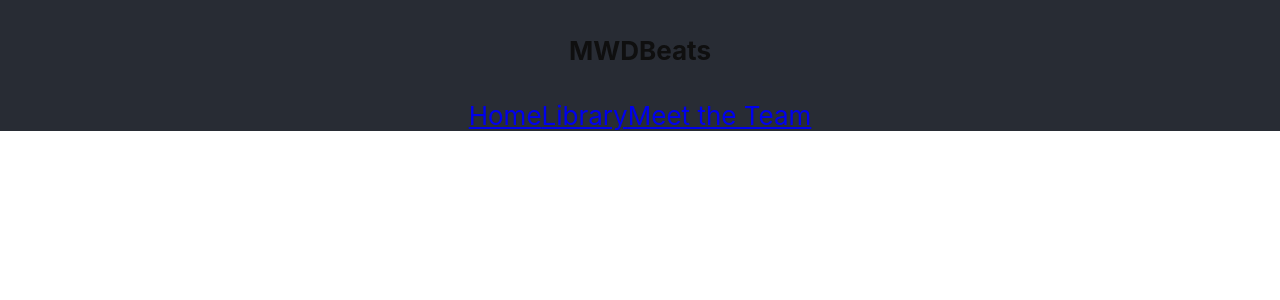
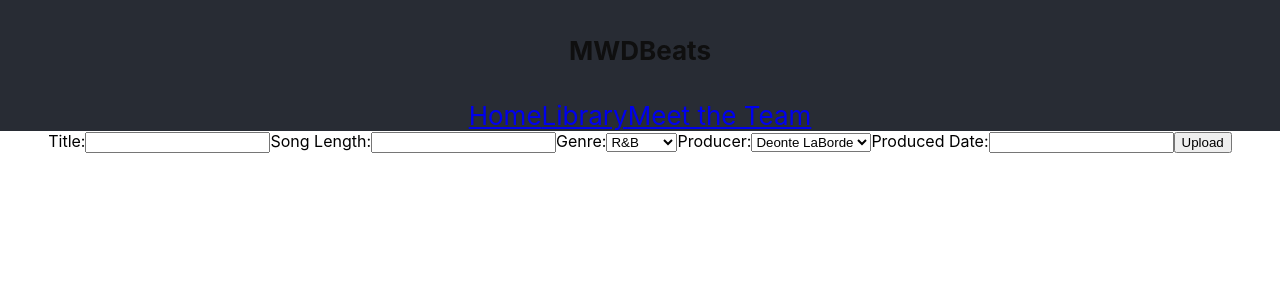
Before and after one commit to deontelaborde/mern_project, a React (Create React App) app in the folder client/: page /new in a window 1280 px wide. Shown: the top 300 px of the page. Built offline with nearby package versions, Linux system fonts and the light colour scheme.

Commit message:
created addSongForm

```diff
--- a/client/src/App.js
+++ b/client/src/App.js
@@ -6,6 +6,7 @@ import Nav from './components/Nav'
 import Library from './components/Library'
 import Team from './components/Team'
 import SongDetails from './components/SongDetails'
+import AddSongForm from './components/AddSongForm'
 
 function App() {
   return (
@@ -17,6 +18,7 @@ function App() {
           <Route path="/library" element={<Library />} />
           <Route path="/meet-the-team" element={<Team />} />
           <Route path="/library/:id" element={<SongDetails />} />
+          <Route path="new" element={<AddSongForm />} />
         </Routes>
       </main>
     </div>
--- /dev/null
+++ b/client/src/components/AddSongForm.jsx
@@ -0,0 +1,75 @@
+import React, {useState} from 'react'
+
+function AddSongForm() {
+
+const initialState = {
+  title: '',
+    song_length: '',
+    genre: '',
+    producer: '',
+    produced_date: '',
+
+
+}
+
+const [formState, setFormState] = useState(initialState)
+
+
+const handleChange = event => {
+  setFormState({...formState, [event.target.id]: event.target.value})
+}
+const handleSubmit = event => {
+  event.preventDefault()
+  console.log(formState)
+  setFormState(initialState)
+
+}
+return (
+  <form onSubmit={handleSubmit}>
+    <label htmlFor = 'title'>Title:</label>
+      <input
+    type="text"
+    id="title"
+    onChange={handleChange}
+    value={formState.title}
+    />
+
+    <label htmlFor = 'song_length'>Song Length:</label>
+    <input
+    type="text"
+    id="song_length"
+    onChange={handleChange}
+    value={formState.song_length}
+    />
+
+    <label htmlFor = 'genre'>Genre:</label>
+    <select id="genre" onChange={handleChange} value={formState.genre}>
+    <option value="rnb">R&B</option>
+    <option value="hip-hop">Hip-Hop</option>
+    <option value="rap">Rap</option>
+    </select>
+
+    <label htmlFor = 'producer'>Producer:</label>
+    <select id="producer" onChange={handleChange} value={formState.producer}>
+      <option value="Deonte LaBorde">Deonte LaBorde</option>
+      <option value="Darien LaBorde">Darien LaBorde</option>
+     <option value="Josiah Yankson">Josiah Yankson</option>
+     <option value="Andrew Downer">Andrew Downer</option>
+     <option value="Leon Lewis">Leon Lewis</option>
+
+     </select>
+
+     <label htmlFor = 'produced_date'>Produced Date:</label>
+    <input
+    type="text"
+    id="produced_date"
+    onChange={handleChange}
+    value={formState.produced_date}
+    />
+    <button type='submit'>Upload</button>
+
+  </form>
+)
+}
+
+export default AddSongForm
```
